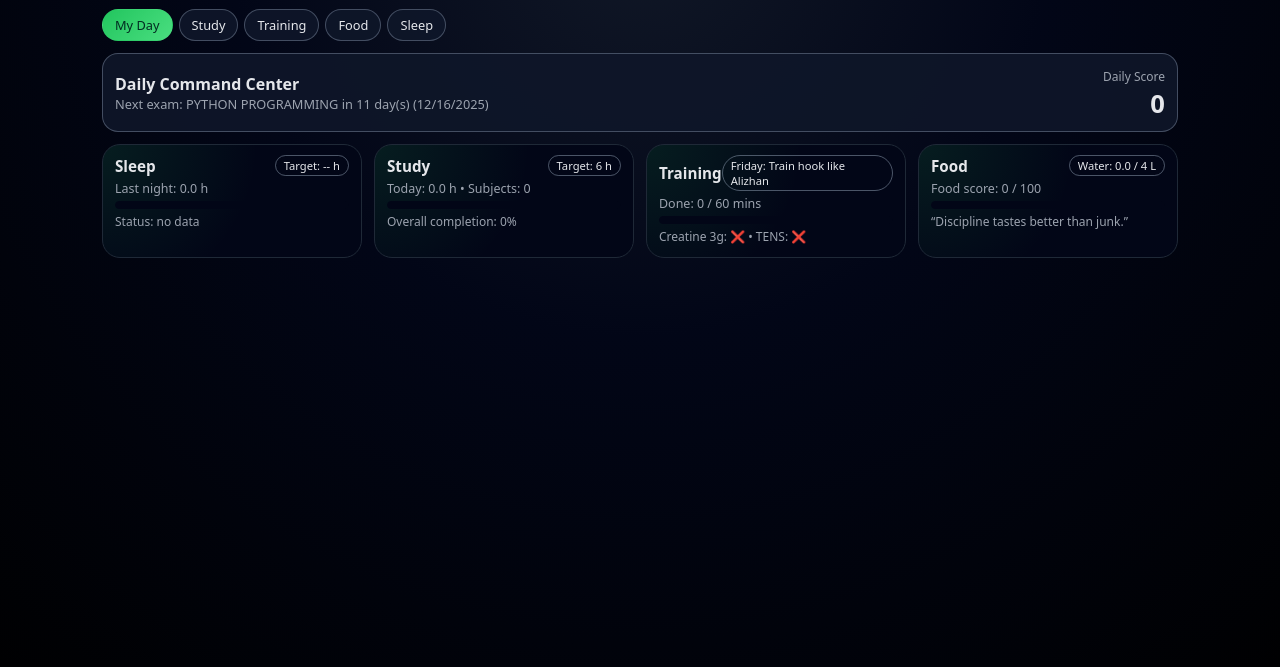
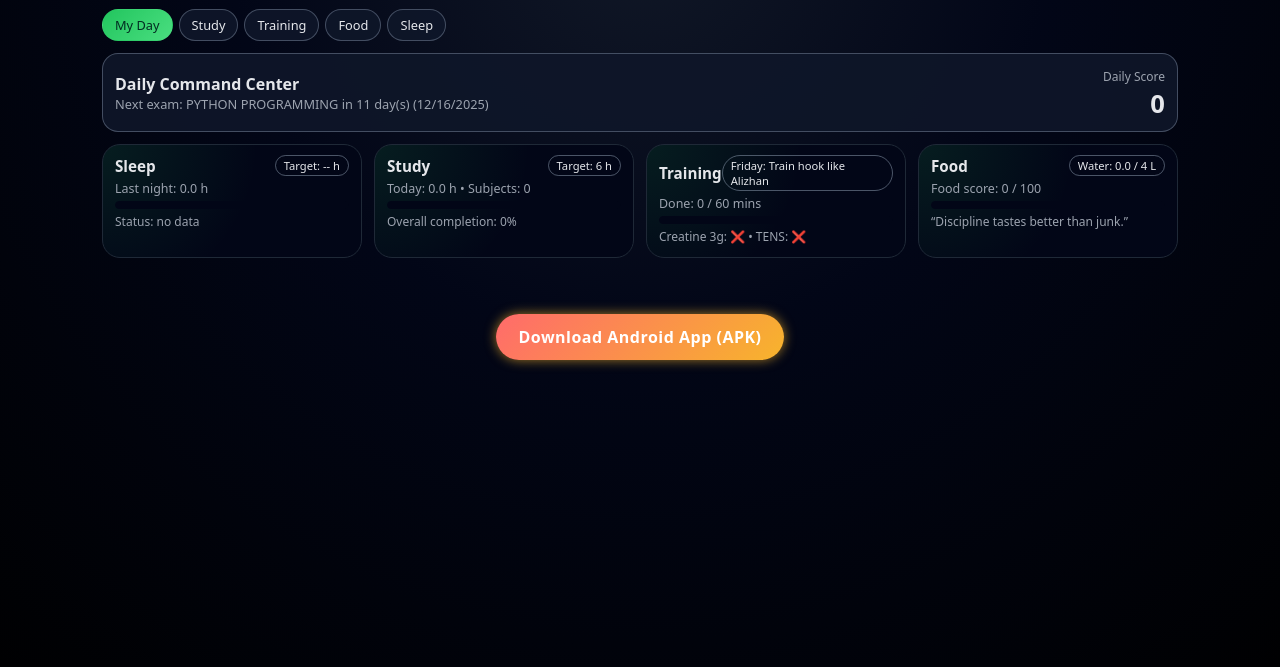
Before and after one commit to Dev-Ritvik/Exam-war-plan, a plain HTML site: page index.html in a window 1280 px wide. Shown: the part 73-740 px from the top of the page. Drawn offline with Linux system fonts and the light colour scheme.

Commit message:
Add APK download button with animation

```diff
--- a/index.html
+++ b/index.html
@@ -161,5 +161,12 @@
 
   <script src="data.js"></script>
   <script src="app.js"></script>
+  <!-- Download APK Button -->
+<div class="download-apk-wrapper">
+  <a href="downloads/LifeSync.apk" download class="download-apk-button">
+    Download Android App (APK)
+  </a>
+</div>
+
 </body>
 </html>
--- a/style.css
+++ b/style.css
@@ -820,3 +820,43 @@ body {
   font-size: 0.78rem;
   color: #9ca3af;
 }
+.download-apk-wrapper {
+  margin-top: 24px;
+  text-align: center;
+}
+
+/* Base button style */
+.download-apk-button {
+  display: inline-block;
+  padding: 12px 22px;
+  border-radius: 999px;
+  background: linear-gradient(135deg, #ff6b6b, #f7b42c);
+  color: #ffffff;
+  font-weight: 700;
+  letter-spacing: 0.5px;
+  text-decoration: none;
+  box-shadow: 0 0 12px rgba(247, 180, 44, 0.7);
+  position: relative;
+  overflow: hidden;
+  animation: apkPulse 1.8s infinite;
+  transition: transform 0.2s ease, box-shadow 0.2s ease;
+}
+
+/* Hover effect */
+.download-apk-button:hover {
+  transform: translateY(-2px) scale(1.03);
+  box-shadow: 0 0 18px rgba(247, 180, 44, 0.9);
+}
+
+/* Simple pulsing glow */
+@keyframes apkPulse {
+  0% {
+    box-shadow: 0 0 10px rgba(247, 180, 44, 0.6);
+  }
+  50% {
+    box-shadow: 0 0 22px rgba(247, 180, 44, 1);
+  }
+  100% {
+    box-shadow: 0 0 10px rgba(247, 180, 44, 0.6);
+  }
+}
```
Also changed, not shown: 1 other file.
